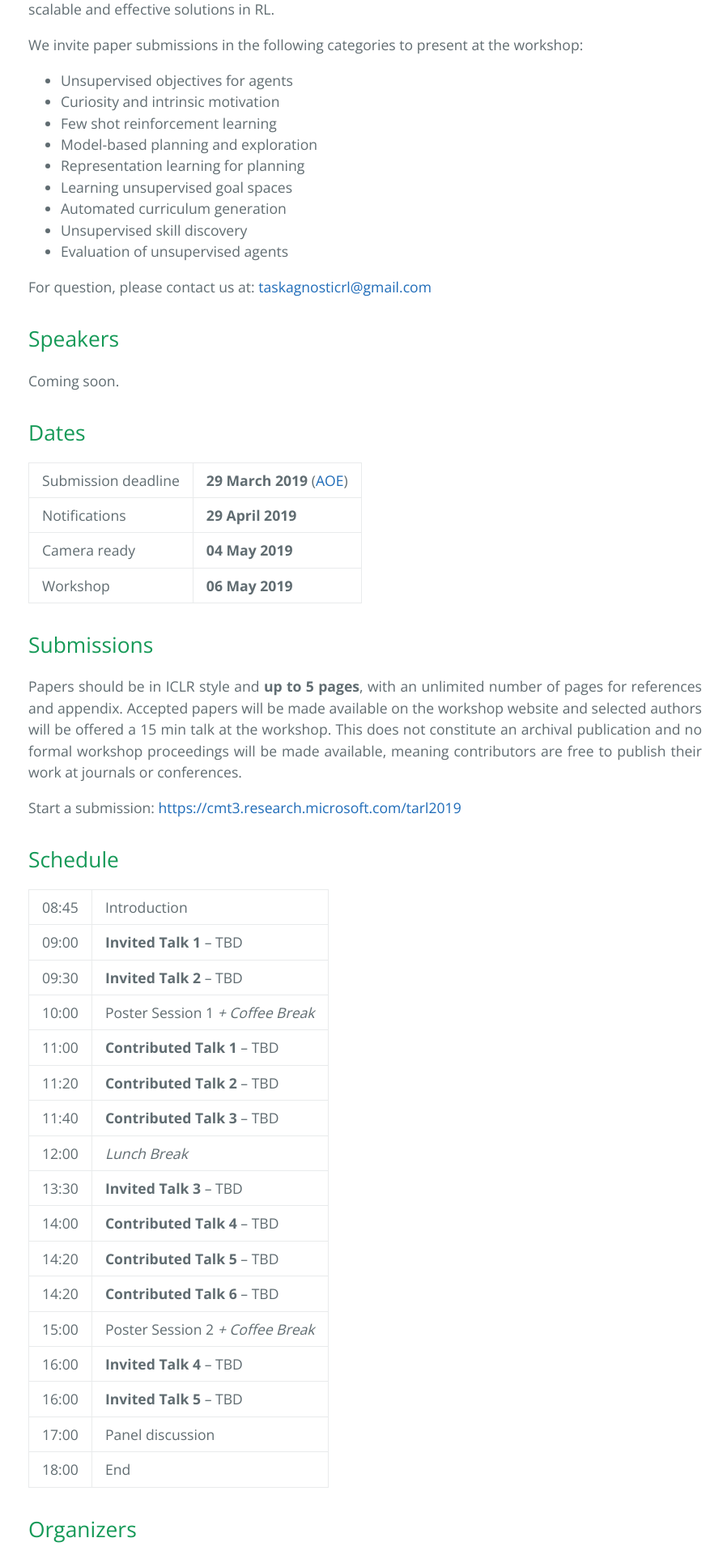
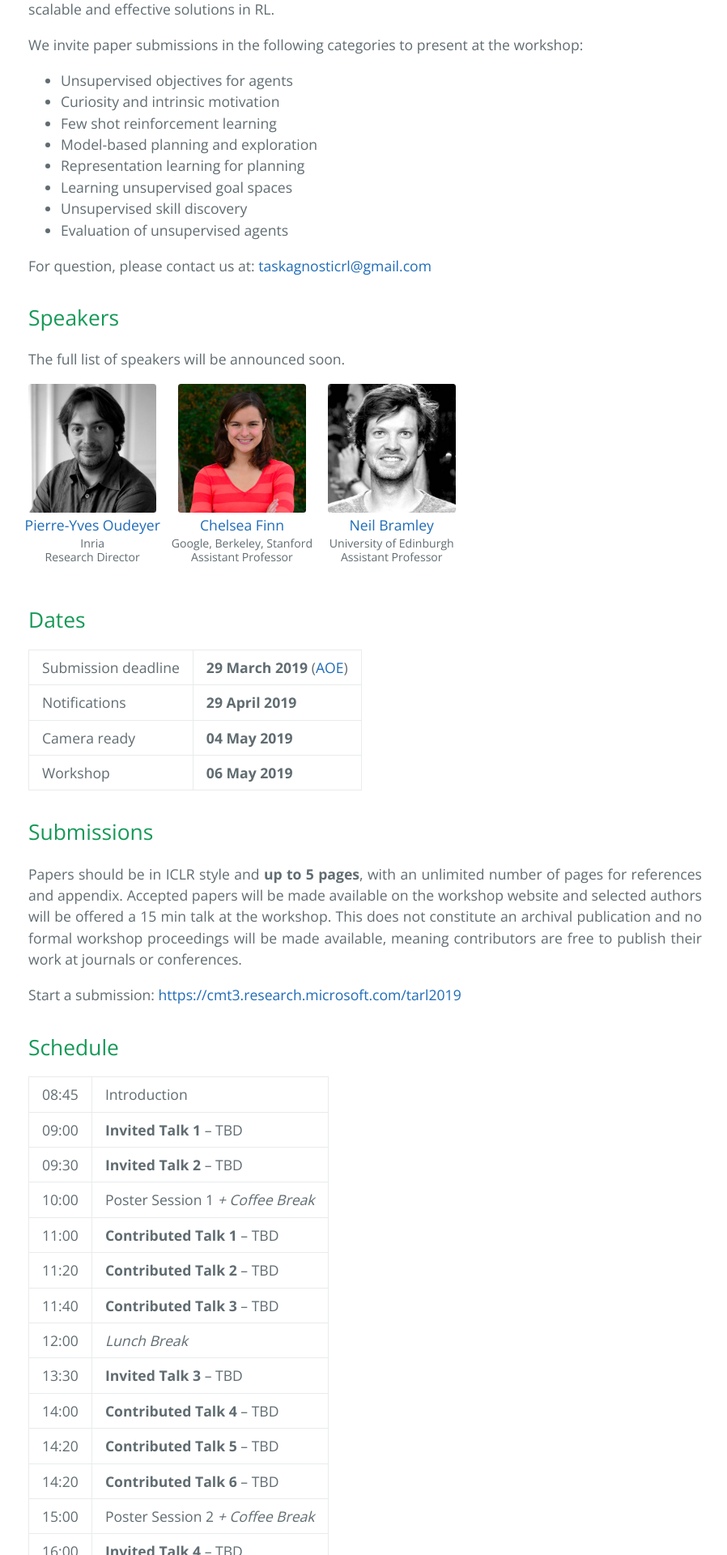
Before and after one commit to tarl2019/tarl2019.github.io, a Jekyll site: the page built from index.md, in a window 1280 px wide. Shown: the part 900-2820 px from the top of the page at 81% size, without its empty margins (189-1087 px from the left). Built offline with Jekyll 4.4.1, drawn with Linux system fonts in a browser that asks for light colours.

Commit message:
Add speakers.

```diff
--- /dev/null
+++ b/_data/speakers.yml
@@ -0,0 +1,15 @@
+- name: Pierre-Yves Oudeyer
+  image: assets/faces/pierreyves.jpg
+  url: http://www.pyoudeyer.com/
+  title: Inria & Research Director
+  topics: lifelong learning, self organization, intrinsic motivation
+- name: Chelsea Finn
+  image: assets/faces/chelsea.jpg
+  url: http://people.eecs.berkeley.edu/~cbfinn/
+  title: Google, Berkeley, Stanford & Assistant Professor
+  topics: robotics, model-based RL, meta learning
+- name: Neil Bramley
+  image: assets/faces/neil.jpg
+  url: http://people.eecs.berkeley.edu/~cbfinn/
+  title: University of Edinburgh & Assistant Professor
+  topics: causality, active learning, discovery, control
--- a/_sass/jekyll-theme-cayman.scss
+++ b/_sass/jekyll-theme-cayman.scss
@@ -280,6 +280,11 @@ a {
   ul,
   ol {
     margin-top: 0;
+
+    @include large {
+      // columns: 2;
+    }
+
   }
 
   blockquote {
@@ -368,10 +373,7 @@ a {
   color: $blockquote-text-color;
 }
 
-.organizers {
-  text-align: left;
-
-  & > div {
+.person {
   display: inline-block;
   max-width: 9em;
   vertical-align: top;
@@ -387,10 +389,12 @@ a {
   & > a {
     display: inline-block;
     padding: .3em 0 .2em;
+    margin: 0 -1em;
   }
 
   & > span {
-      font-size: 0.85em;
+    display: inline-block;
+    font-size: 0.8em;
+    margin: 0 -1em;
   }
 }
-}
--- a/index.md
+++ b/index.md
@@ -34,7 +34,6 @@ workshop:
 - Model-based planning and exploration
 - Representation learning for planning
 - Learning unsupervised goal spaces
-- Automated curriculum generation
 - Unsupervised skill discovery
 - Evaluation of unsupervised agents
 
@@ -45,7 +44,18 @@ For question, please contact us at:
 
 ## Speakers
 
-Coming soon.
+The full list of speakers will be announced soon.
+
+<div style="text-align: left;">
+{%- for person in site.data.speakers -%}
+<div class="person">
+  <img src="{{ person.image }}" />
+  <a href="{{ person.url | relative_url }}">{{ person.name }}</a><br>
+  <span>{{ person.title | replace: '&', '<br>' }}</span>
+  <!--span>({{ person.topics }})</span-->
+</div>
+{%- endfor -%}
+</div>
 
 ## Dates
 
@@ -100,12 +110,12 @@ For question, please contact us at:
 <a href="mailto:taskagnosticrl@gmail.com">taskagnosticrl@gmail.com</a>
 </p>
 
-<div class="organizers">
-{%- for organizer in site.data.organizers -%}
-  <div>
-    <img src="{{ organizer.image }}" />
-    <a href="{{ organizer.url | relative_url }}">{{ organizer.name }}</a><br>
-    <span>{{ organizer.title | replace: '&', '<br>' }}</span>
-  </div>
+<div style="text-align: left;">
+{%- for person in site.data.organizers -%}
+<div class="person">
+  <img src="{{ person.image }}" />
+  <a href="{{ person.url | relative_url }}">{{ person.name }}</a><br>
+  <span>{{ person.title | replace: '&', '<br>' }}</span>
+</div>
 {%- endfor -%}
 </div>
```
Also changed, not shown: assets/faces/blank.jpg (added), assets/faces/chelsea.jpg (added), assets/faces/neil.jpg (added), assets/faces/pierreyves.jpg (added). Lines whose indentation alone changed are shown as unchanged.
